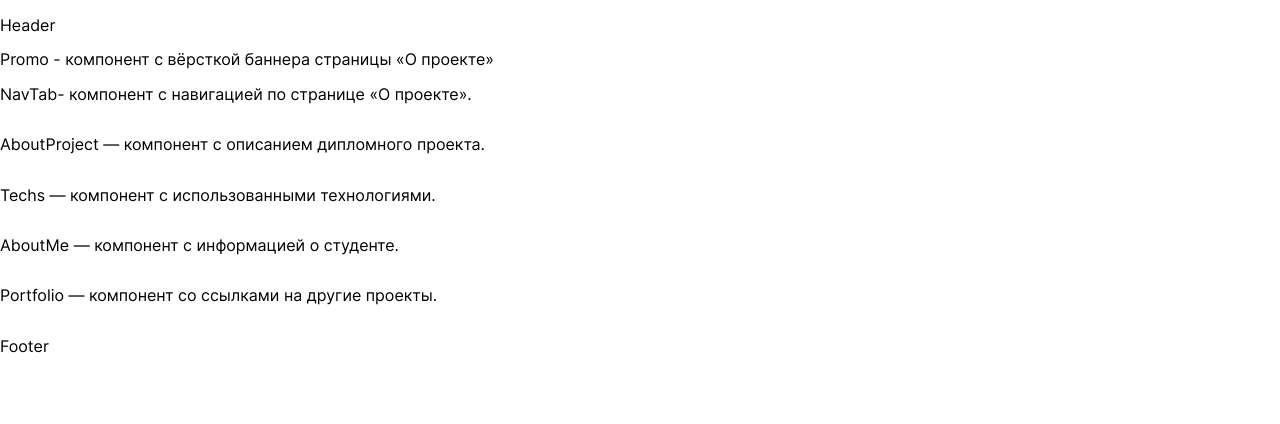
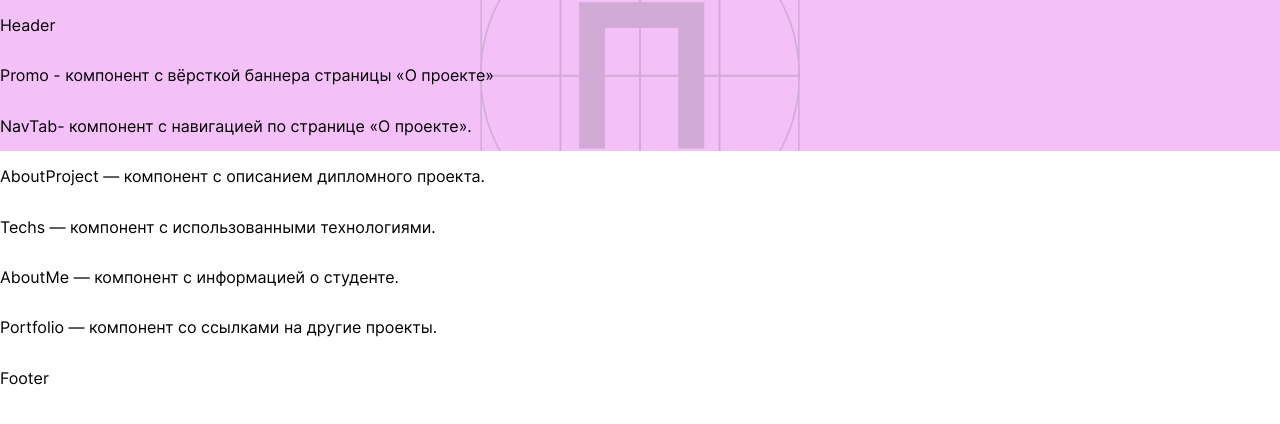
Before and after one commit to proehavshiy/movies-explorer-frontend, a React (Create React App) app: page / in a window 1280 px wide. Shown: the top 424 px of the page. Built offline with nearby package versions, Linux system fonts and the light colour scheme.

Commit message:
feat: add background for promo

```diff
--- a/src/components/Promo/Promo.css
+++ b/src/components/Promo/Promo.css
@@ -1,5 +1,7 @@
 .landing__promo {
-
+  display: flex;
+  flex-direction: column;
+  background: #F3C1F8 url(../../images/pic_promo_background.svg) no-repeat center;
 }
 
 @media screen and (max-width: 768px) {
```
Also changed, not shown: src/images/pic_promo_background.svg (added).
